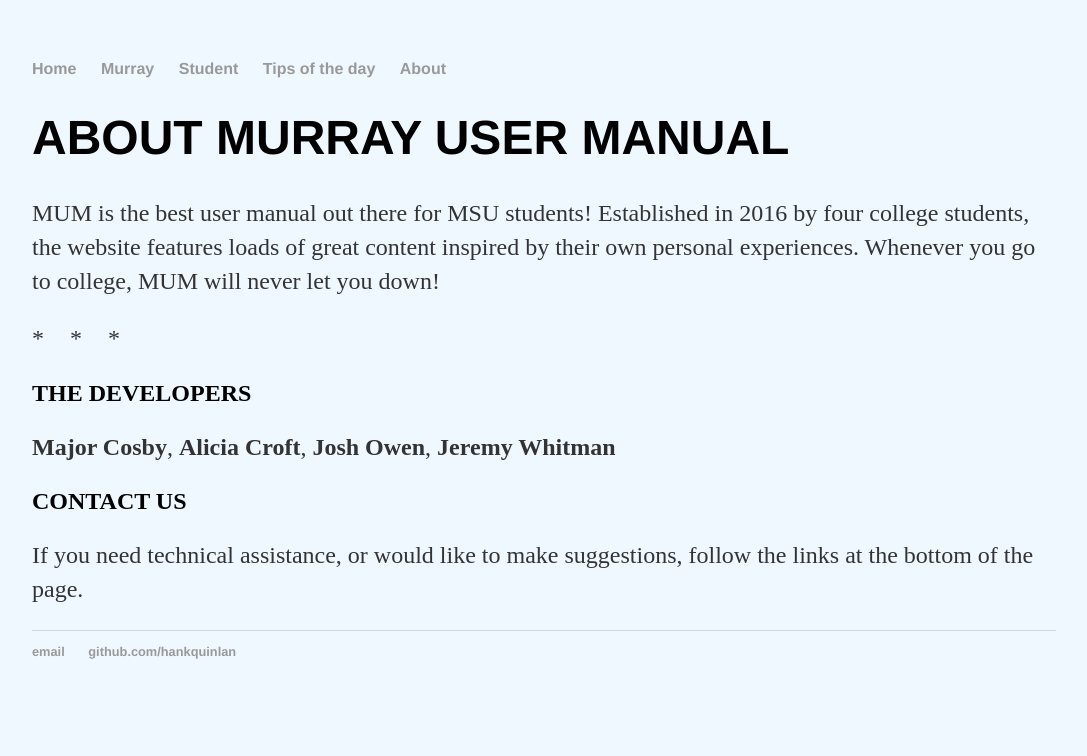
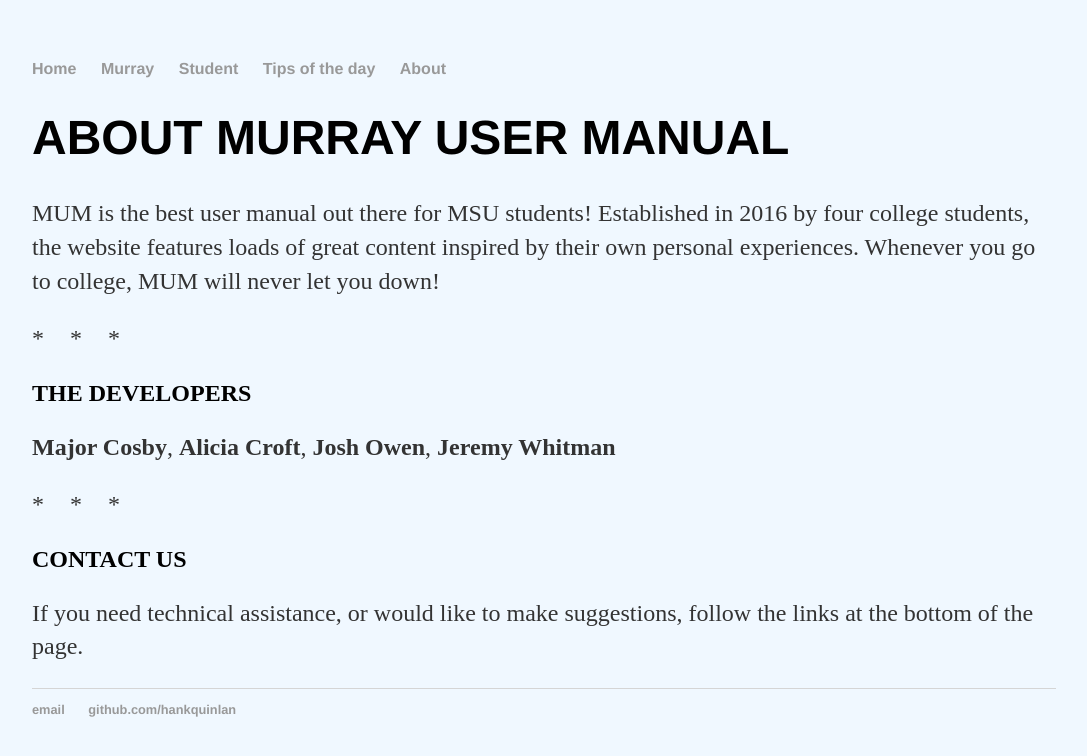
Before and after one commit to rowen2/rowen2.github.io, a Jekyll site: the page built from about/index.html, in a window 1280 px wide. Shown: the top 756 px of the page, without its empty margins (96-1183 px from the left). Built offline with Jekyll 4.4.1, drawn with Linux system fonts in a browser that asks for light colours.

Commit message:
Update index.html

```diff
--- a/about/index.html
+++ b/about/index.html
@@ -10,6 +10,7 @@
 	<p id="p0">* * *</p>
 	<h2> THE DEVELOPERS </h2>
 	<p> <b> Major Cosby</b>, <b> Alicia Croft</b>, <b> Josh Owen</b>, <b> Jeremy Whitman </b> </p>
+	<p id="p0">* * *</p>
 	<h2> CONTACT US </h2>
 	<p> If you need technical assistance, or would like to make suggestions, follow the links at the bottom of the page. </p>
 </div><!-- /.about -->
```
